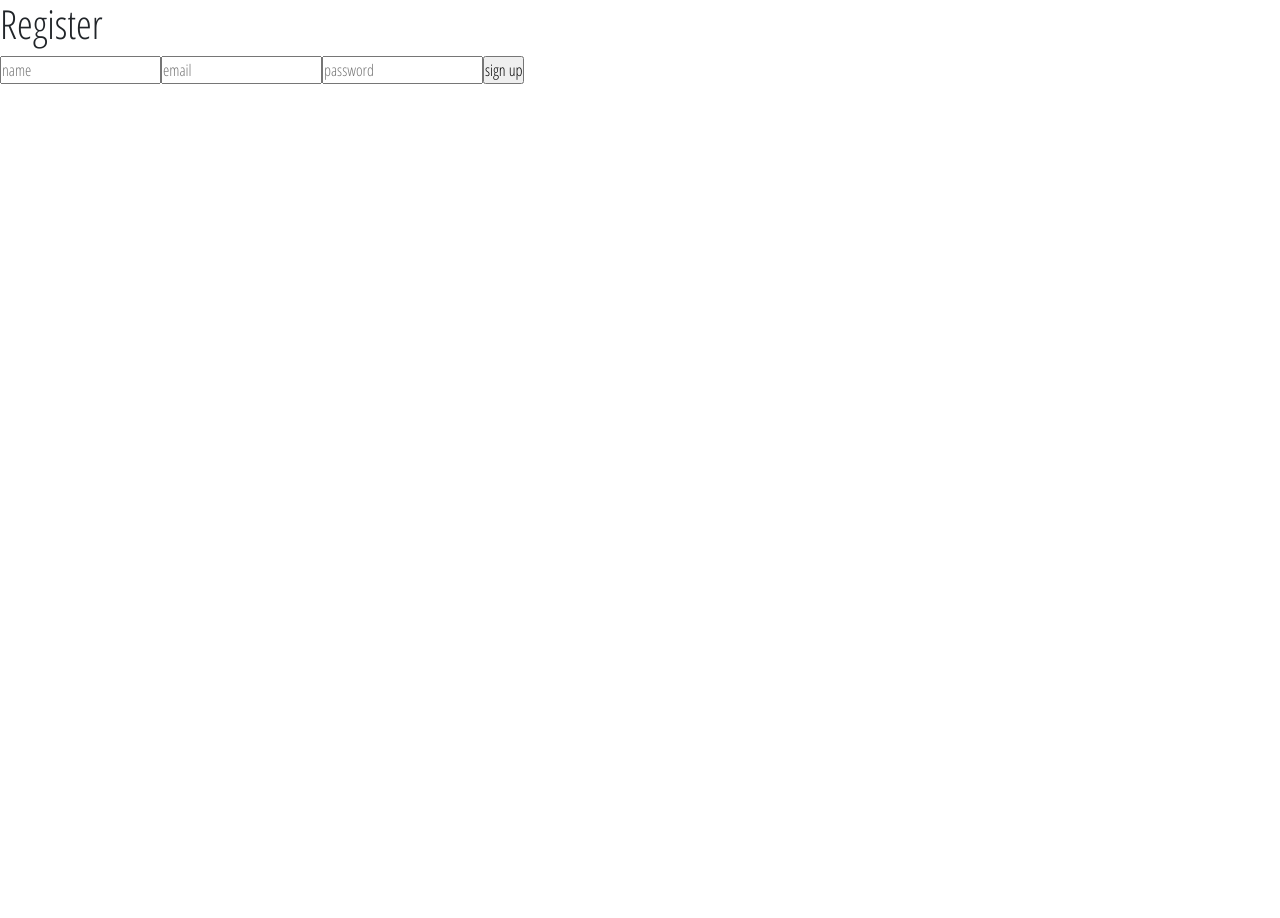
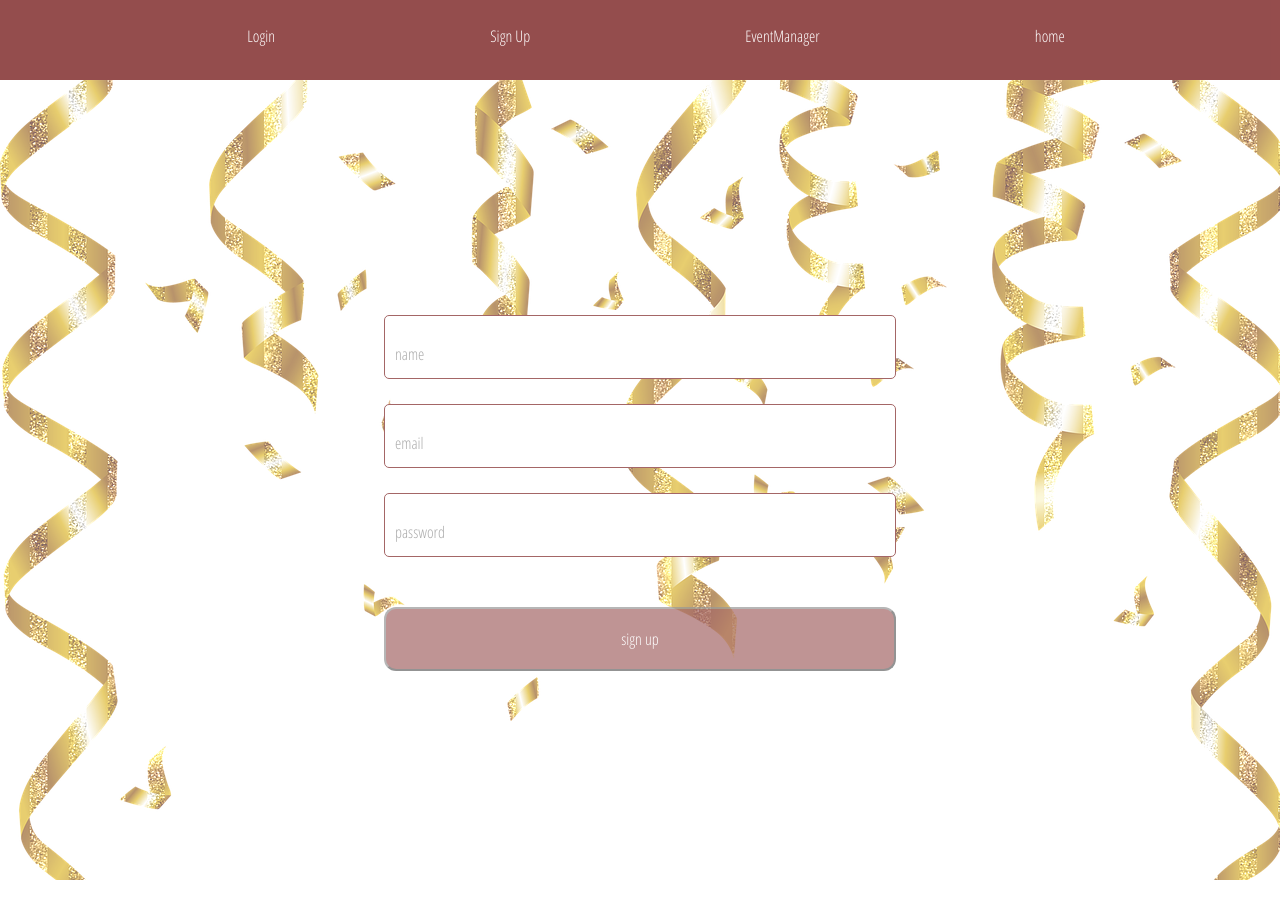
Before and after one commit to Alfonso1025/eventManager_client, a React (Create React App) app: page /registeruser in a window 1280 px wide. Shown: the top 918 px of the page. Before the commit the page ends 800 px from the top, so only its background shows below. Built offline with nearby package versions, Linux system fonts and the light colour scheme; no server answers.

Commit message:
fixing styles of login, registeruser. Fixing submitLoginForm function

```diff
--- a/src/App.jsx
+++ b/src/App.jsx
@@ -12,14 +12,12 @@ import Notfound from "./Pages/Notfound";
 
 
 
+
 function App() {
 
 //manage authentication state
-const[isAuthenticated, setIsAuthenticated]=useState(false)
-const setAuth=(boolean)=>{
-  setIsAuthenticated(boolean);
+const[isAuthenticated, setIsAuthenticated]= useState(false)
 
-}
 //validate authentication state
 const checkIsAuthenticated=async()=>{
 try {
@@ -47,10 +45,7 @@ const [eventInfo, setEventInfo]=useState(defaultValue);
 //manage state for count of guests attending
 const [count, setCount]=useState(0);
 
-//styles for navigation bar. The navigation bar is not displayed in the
-//checin component
 
-console.log(window.location.href)
 
 
   return (
@@ -63,7 +58,8 @@ console.log(window.location.href)
 
       <Route path="/login" exact  element={
         <>
-        { !isAuthenticated ? <Login setAuth={setAuth}/> : <Home setAuth={setAuth}/>   }
+        { !isAuthenticated ? <Login setAuth={setIsAuthenticated}/> :
+                             <Home setAuth={setIsAuthenticated}/>  }
 
         </>
       }>
@@ -72,7 +68,8 @@ console.log(window.location.href)
       <Route path="/registeruser" exact  element={
 
         <>
-          {!isAuthenticated ? <RegisterUser setAuth={setAuth}/>  : <Login/>}
+          {!isAuthenticated ? <RegisterUser setAuth={setIsAuthenticated}/>
+                             : <Login setAuth={setIsAuthenticated}/>}
 
         </>
       }>
@@ -82,9 +79,9 @@ console.log(window.location.href)
       <Route path="/EventManager" exact element={
         <>
         { isAuthenticated ?
-             <EventManager setAuth={setAuth}  setListOfGuesst={setListOfGuesst} listOfGuesst={listOfGuesst} count={count} eventInfo={eventInfo}/>
+             <EventManager setAuth={setIsAuthenticated}  setListOfGuesst={setListOfGuesst} listOfGuesst={listOfGuesst} count={count} eventInfo={eventInfo}/>
           :
-          <Login  setAuth={setAuth}/>
+          <Login  setAuth={setIsAuthenticated}/>
 
       }
         </>
@@ -93,7 +90,7 @@ console.log(window.location.href)
 
       <Route path="/home" exact element={
          <>
-         { !isAuthenticated ? <Login setAuth={setAuth}/> : <Home setAuth={setAuth}/>   }
+         { !isAuthenticated ? <Login setAuth={setIsAuthenticated}/> : <Home setAuth={setIsAuthenticated}/>   }
 
          </>
 
--- a/src/Pages/Login.jsx
+++ b/src/Pages/Login.jsx
@@ -1,7 +1,11 @@
 import React, {useState} from "react"
+import Navbar from "./Navbar"
+import '../styles/checkin.css'
+import { useNavigate } from 'react-router-dom'
 
 
 function Login(props){
+    const navigate = useNavigate()
     //props
     const setAuth=props.setAuth
     //manage state for login form
@@ -18,15 +22,18 @@ function Login(props){
                body:JSON.stringify(body)
 
             })
+            const parseResponse= await response.json()
+            console.log(parseResponse)
+            if(parseResponse.code === 200){
+                console.log('logged in')
+                localStorage.setItem("token", parseResponse.data)
+                setAuth(true)
+                navigate('/home')
+            }
 
-            //convert the response to json format
-            const parseResponse= await response.json()
 
-            //the response is a jwt token whis is stored in the local storage
-            localStorage.setItem("token", parseResponse.data)
 
-            //since a token was provided the user is authorized
-            setAuth(true)
+
         }
         catch(err){
             console.log(err.message)
@@ -36,13 +43,15 @@ function Login(props){
 
 
     return(
-
-        <div>
-            <form onSubmit={submitLoginForm}>
+        <>
+        <Navbar/>
+        <div className="login-container">
+            <form onSubmit={submitLoginForm}  className="form-login">
                 <input type="email"
                   placeholder="Email"
                   value={userEmail}
                   onChange={e=>setUserEmail(e.target.value)}
+                  className="input-login"
                   />
 
                 <input
@@ -50,11 +59,14 @@ function Login(props){
                  placeholder="password"
                  value={userPassword}
                  onChange={e=>setUserPassword(e.target.value)}
+                 className="input-login"
                  />
-                <button>Sign in</button>
+                <button className="button-login">Sign in</button>
             </form>
 
         </div>
+
+        </>
     )
 }
 export default Login
--- a/src/Pages/RegisterUser.jsx
+++ b/src/Pages/RegisterUser.jsx
@@ -1,4 +1,6 @@
 import React, {Fragment, useState} from 'react'
+import Navbar from './Navbar'
+import '../styles/checkin.css'
 
 const RegisterUser= (props)=>{
 
@@ -23,36 +25,46 @@ const RegisterUser= (props)=>{
             })
 
             const parseResponse= await response.json()
-            localStorage.setItem("token", parseResponse.token)
-            setAuth(true)
+            console.log(parseResponse)
+            if(parseResponse.code === 200){
+                if(parseResponse.data)
+                localStorage.setItem("token", parseResponse.data)
+                setAuth(true)
+            }
+
         }
         catch (error) {
             console.log(error.message)
         }
     }
     return(
-        <Fragment>
-            <h1>Register</h1>
-
-            <form onSubmit={submitForm}>
+        <>
+            <Navbar/>
+            <div className='login-container'>
+            <form onSubmit={submitForm} className='form-login'>
             <input type="text"
                 placeholder="name"
                 value={userName}
                 onChange={(e)=>setName(e.target.value)}
+                className='input-login'
              />
             <input type="email"
                 placeholder="email"
                 value={userEmail}
                 onChange={(e)=>setEmail(e.target.value)}
+                className='input-login'
              />
               <input type="password"
                 placeholder="password"
                 value={userPassword}
                 onChange={(e)=>setPassword(e.target.value)}
+                className='input-login'
              />
-             <input type="submit" value="sign up"/>
+             <input type="submit" value="sign up" className='button-login'/>
             </form>
-        </Fragment>
+
+            </div>
+        </>
     )
 }
 
--- a/src/Pages/Welcolme.jsx
+++ b/src/Pages/Welcolme.jsx
@@ -5,7 +5,6 @@ const Welcolme = ()=>{
 
     return(
 <>
-
 <Navbar/>
 <div className="main-wrapper">
 <div className='section1'>
--- a/src/styles/checkin.css
+++ b/src/styles/checkin.css
@@ -27,7 +27,7 @@ body{
 .form-login{
     display: flex;
     flex-direction: column;
-    width: 70vw;
+    width: 40vw;
 
 
 
@@ -37,6 +37,7 @@ body{
     padding: 15px .625rem 0;
     border: 1px solid #680202;
     border-radius: 5px;
+    margin-top: 25px;
 
 }
 .button-login{
@@ -45,7 +46,7 @@ body{
     background-color: #680202;
     height: 4rem;
     color: rgb(255,255,255);
-    border-radius: 5px;
+    border-radius: 12px;
 }
 
 .header-manage-checkin{
```
Also changed, not shown: src/styles/Navbar.css (line endings or trailing spaces).
